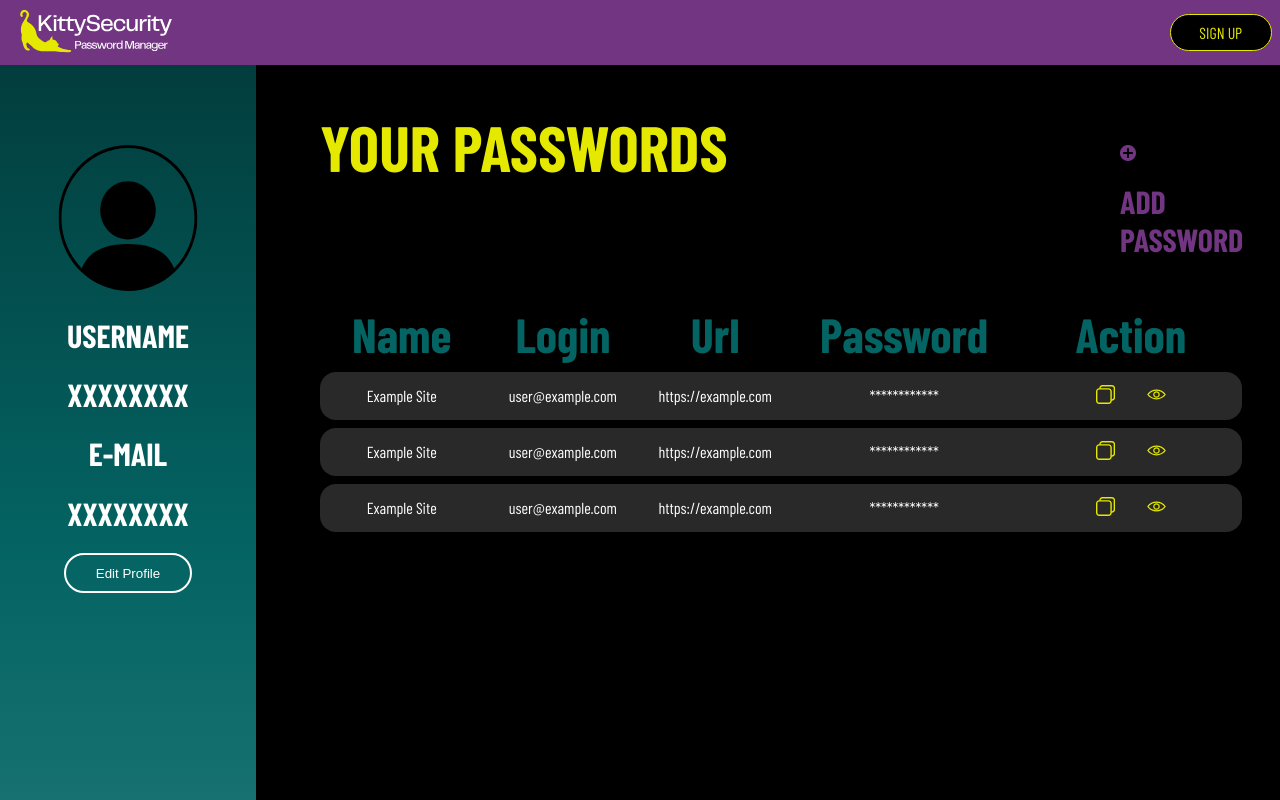
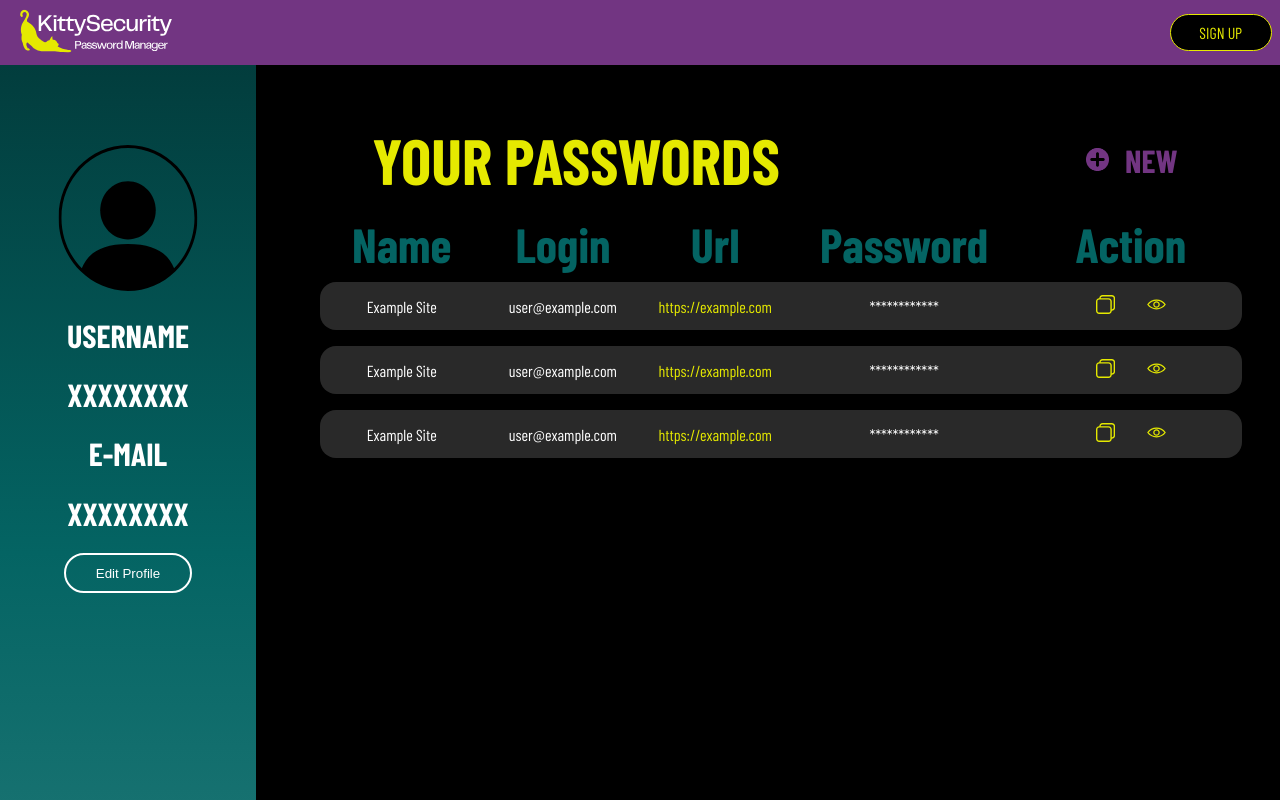
Before and after one commit to KittySecurity/kittysecurity-frontend, a React (Vite) app in the folder KittySecurity/: page /vault in a window 1280 px wide. Shown: the top 800 px of the page. Built offline with nearby package versions, Linux system fonts and the light colour scheme; a web font is replaced by a local one.

Commit message:
feat: Added toast, fix: Fixed + NEW to be on same level

```diff
--- a/KittySecurity/package.json
+++ b/KittySecurity/package.json
@@ -13,7 +13,8 @@
     "axios": "^1.9.0",
     "react": "^19.0.0",
     "react-dom": "^19.0.0",
-    "react-router": "^7.6.0"
+    "react-router": "^7.6.0",
+    "react-toastify": "^11.0.5"
   },
   "devDependencies": {
     "@eslint/js": "^9.22.0",
--- a/KittySecurity/src/components/PasswordEntry.tsx
+++ b/KittySecurity/src/components/PasswordEntry.tsx
@@ -1,4 +1,5 @@
 import { useState } from "react";
+ import { ToastContainer, toast } from 'react-toastify';
 import Eye from "../assets/eye.svg"
 import Copy from "../assets/copy.svg"
 import "../styles/PasswordEntry.css"
@@ -28,15 +29,25 @@ const PasswordEntire = ({id} : PasswordEntryProps) => {
 
     const handleCopyPassword = () => {
         navigator.clipboard.writeText(encrypted);
+        toast("Password copied to clipboard!", {
+            position: "top-right",
+            autoClose: 2000,
+            hideProgressBar: true,
+            closeOnClick: true,
+            pauseOnHover: false,
+            draggable: false,
+            theme: "dark"
+        });
 
     }
 
     return (
+        <>
         <tr className="password-entry">
 
             <td className="password-entry-column password-column-round-left">{name}</td>
             <td className="password-entry-column">{login}</td>
-            <td className="password-entry-column">{url}</td>
+            <td className="password-entry-column"><a href={url}>{url}</a></td>
             <td className="password-entry-column">
                 {passwordVisible ? encrypted : "************"}
             </td>
@@ -45,6 +56,8 @@ const PasswordEntire = ({id} : PasswordEntryProps) => {
                 <img src={Eye} alt="eye" onClick={handlePasswordVisible}/>
             </td>
         </tr>
+        <ToastContainer />
+        </>
     )
 }
 
--- a/KittySecurity/src/index.css
+++ b/KittySecurity/src/index.css
@@ -4,6 +4,8 @@
   --kitty-green: #046463;
   --kitty-grey: #292929;
   --kitty-purple: #723582;
+  --toastify-color-dark: var(--kitty-grey);
+  --toastify-text-color-dark: var(--kitty-yellow);
 }
 
 body {
--- a/KittySecurity/src/pages/Vault.tsx
+++ b/KittySecurity/src/pages/Vault.tsx
@@ -25,7 +25,7 @@ function Vault() {
                     </div>
                     <div className="add-password">
                         <img  src={Plus} alt="add" />
-                        <h1>ADD PASSWORD</h1>
+                        <h1>NEW</h1>
                     </div>
 
                 </div>
--- a/KittySecurity/src/styles/Header.css
+++ b/KittySecurity/src/styles/Header.css
@@ -3,6 +3,7 @@
     color: var(--kitty-yellow);
     width: 100%;
     height: auto;
+}
 
 .nav{
     display: flex;
--- a/KittySecurity/src/styles/PasswordEntry.css
+++ b/KittySecurity/src/styles/PasswordEntry.css
@@ -7,8 +7,14 @@
     vertical-align: middle;
     padding: 0.5rem 1rem;
     margin-bottom: 1rem;
+}
 
+.password-entry-column a{
+    text-decoration: none;
+    color: var(--kitty-yellow)
 }
+
+
 
 .password-column-round-left{
     border-radius: 1rem 0 0 1rem;
--- a/KittySecurity/src/styles/Vault.css
+++ b/KittySecurity/src/styles/Vault.css
@@ -23,7 +23,7 @@
     width: 100%;
 }
 .profil img{
-    margin-top: 5rem;;
+    margin-top: 5rem;
     height: 10%;
 }
 
@@ -40,51 +40,49 @@
 }
 
 .texts {
-  display: grid;
-  grid-template-columns: auto auto;
-  grid-template-rows: auto;
-  gap: 0px 0px;
-  grid-template-areas:
-    "your-password add-password";
-  grid-area: texts;
-  margin-left: 4rem;
-}
-
-.texts h1{
-    float: left;
+    grid-area: texts;
+    height: 35%;
+    width: 90%;
+    display: flex;
+    justify-content: space-between;
+    align-items: center;
 }
 
 .your-password {
-    grid-area: your-password;
-    float: left;
+    display: flex;
+    align-items: center;
+    justify-content: flex-start;
+    width: 50%;
+    height: 100%;
 }
 
 .your-password h1{
     font-size: 4rem;
     width: auto;
     min-width: 40rem;
-    text-align: left;
+    margin: 0;
     color: var(--kitty-yellow);
 }
+
 .add-password {
-    grid-area: add-password;
-    align-items: left;
-    margin-left: 50%;
-    margin-top: 4rem;
+    display: flex;
+    align-items: center;
+    justify-content: flex-end;
+    width: 50%;
+    height: 100%;
 }
 
 .add-password img{
-    float: left;
-    padding-top: 1rem;
-    padding-right: 1rem;
-    width: 10%;
+    /* float: left; */
+    width: 5%;
+    margin: 1rem;
 }
 
 .add-password h1{
     width: auto;
-    text-align: left;
     color: var(--kitty-purple);
 }
+
 .passwords {
     grid-area: passwords;
     width: 90%;
```
Also changed, not shown: 1 other file (tests, documents, lock files or other folders).
